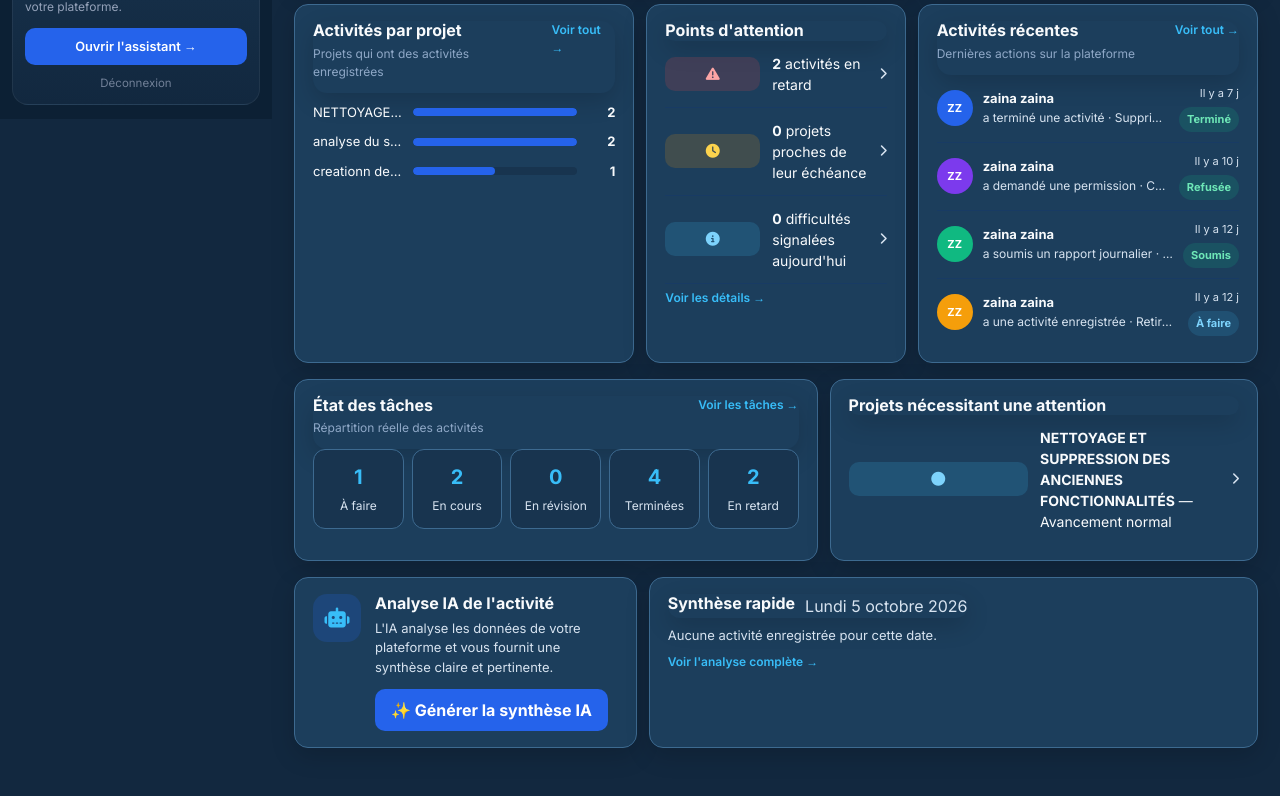
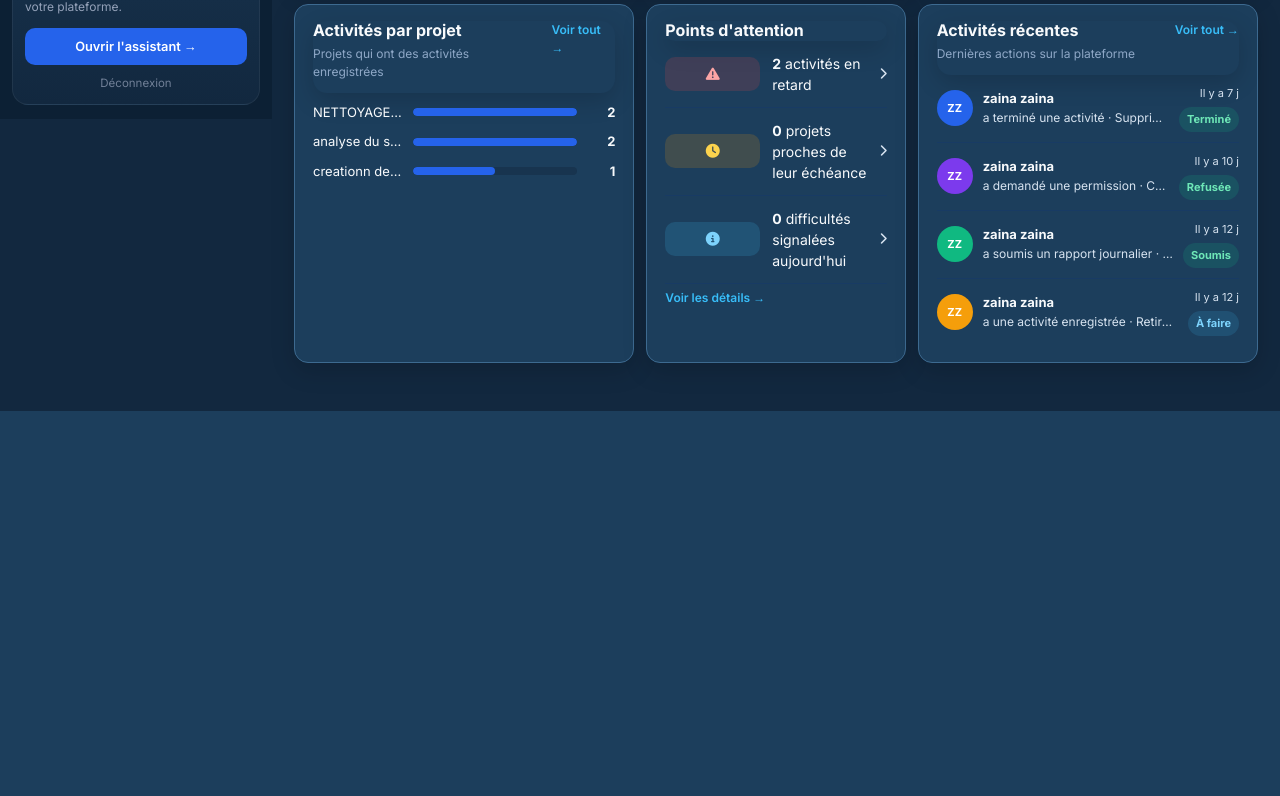
Before and after one commit to samanthahailene885-cmyk/Projet-Plateforme-ia, a Django app: page /dashboard/ in a window 1280 px wide. Shown: the part 681-1477 px from the top of the page. After the commit the page ends 1092 px from the top, so only its background shows below. Run offline with Django 5.2, Linux system fonts and the light colour scheme; a user stored in the database is signed in; data comes from the database, SQL or seed files in the repository.

Commit message:
Retirer le bloc bas du tableau de bord.
Co-authored-by: Cursor <cursoragent@cursor.com>

```diff
--- a/dashboard/tests.py
+++ b/dashboard/tests.py
@@ -58,7 +58,8 @@ class AdminDashboardTests(TestCase):
         self.assertContains(response, 'Activités totales')
         self.assertContains(response, 'Points d\'attention')
         self.assertContains(response, 'activité en retard')
-        self.assertContains(response, 'Synthèse rapide')
+        self.assertNotContains(response, 'Synthèse rapide')
+        self.assertNotContains(response, 'État des tâches')
         self.assertNotContains(response, '15 / 18')
         self.assertNotContains(response, 'Amadou Diallo')
         self.assertContains(response, 'Ouvrir l\'assistant')
--- a/templates/dashboard/dashboard.html
+++ b/templates/dashboard/dashboard.html
@@ -367,58 +367,6 @@
     </section>
 </div>
 
-<div class="sup-mid task-watch">
-    <section class="sup-card">
-        <div class="sup-card-head">
-            <div>
-                <h2>État des tâches</h2>
-                <p class="sub">Répartition réelle des activités</p>
-            </div>
-            <a class="sup-link" href="{% url 'tasks:list' %}">Voir les tâches →</a>
-        </div>
-        <div class="state-row">
-            <a href="{% url 'tasks:list' %}?tab=todo"><b>{{ task_state.todo }}</b><span>À faire</span></a>
-            <a href="{% url 'tasks:list' %}?tab=in_progress"><b>{{ task_state.in_progress }}</b><span>En cours</span></a>
-            <a href="{% url 'tasks:list' %}?tab=review"><b>{{ task_state.review }}</b><span>En révision</span></a>
-            <a href="{% url 'tasks:list' %}?tab=completed"><b>{{ task_state.completed }}</b><span>Terminées</span></a>
-            <a href="{% url 'tasks:list' %}?tab=overdue"><b>{{ task_state.late }}</b><span>En retard</span></a>
-        </div>
-    </section>
-    <section class="sup-card">
-        <div class="sup-card-head">
-            <h2>Projets nécessitant une attention</h2>
-        </div>
-        {% for row in watch_projects %}
-        <a class="attn" href="{% url 'projects:detail' row.project.pk %}">
-            <span class="attn-ico {% if row.level == 'danger' %}red{% elif row.level == 'warning' %}orange{% else %}blue{% endif %}"><i class="fas fa-circle"></i></span>
-            <span><strong>{{ row.project.name }}</strong> — {{ row.text }}</span>
-            <i class="fas fa-chevron-right"></i>
-        </a>
-        {% empty %}
-        <div class="sup-empty">Aucun projet à signaler.</div>
-        {% endfor %}
-    </section>
-</div>
-
-<div class="sup-bottom">
-    <section class="sup-card sup-band-ai">
-        <div class="sup-band-icon"><i class="fas fa-robot"></i></div>
-        <div class="sup-band-copy">
-            <h2>Analyse IA de l'activité</h2>
-            <p>L'IA analyse les données de votre plateforme et vous fournit une synthèse claire et pertinente.</p>
-            <button class="sup-ai dash-synthesis" type="button" data-url="{% url 'reports:synthesis' %}" data-csrf="{{ csrf_token }}">✨ Générer la synthèse IA</button>
-        </div>
-    </section>
-    <section class="sup-card sup-band-note">
-        <div class="sup-card-head">
-            <h2>Synthèse rapide</h2>
-            <span class="sup-muted">{{ today_formatted }}</span>
-        </div>
-        <p>{{ quick_brief }}</p>
-        <a class="sup-link" href="{% url 'decision_ai:center' %}">Voir l'analyse complète →</a>
-    </section>
-</div>
-
 <div id="dash-synthesis-status" class="sup-status" hidden></div>
 <section class="sup-sheet" id="dash-synthesis-sheet" hidden>
     <div class="sup-sheet-kicker">✨ SYNTHÈSE IA DE L'ACTIVITÉ DE L'ÉQUIPE</div>
```
